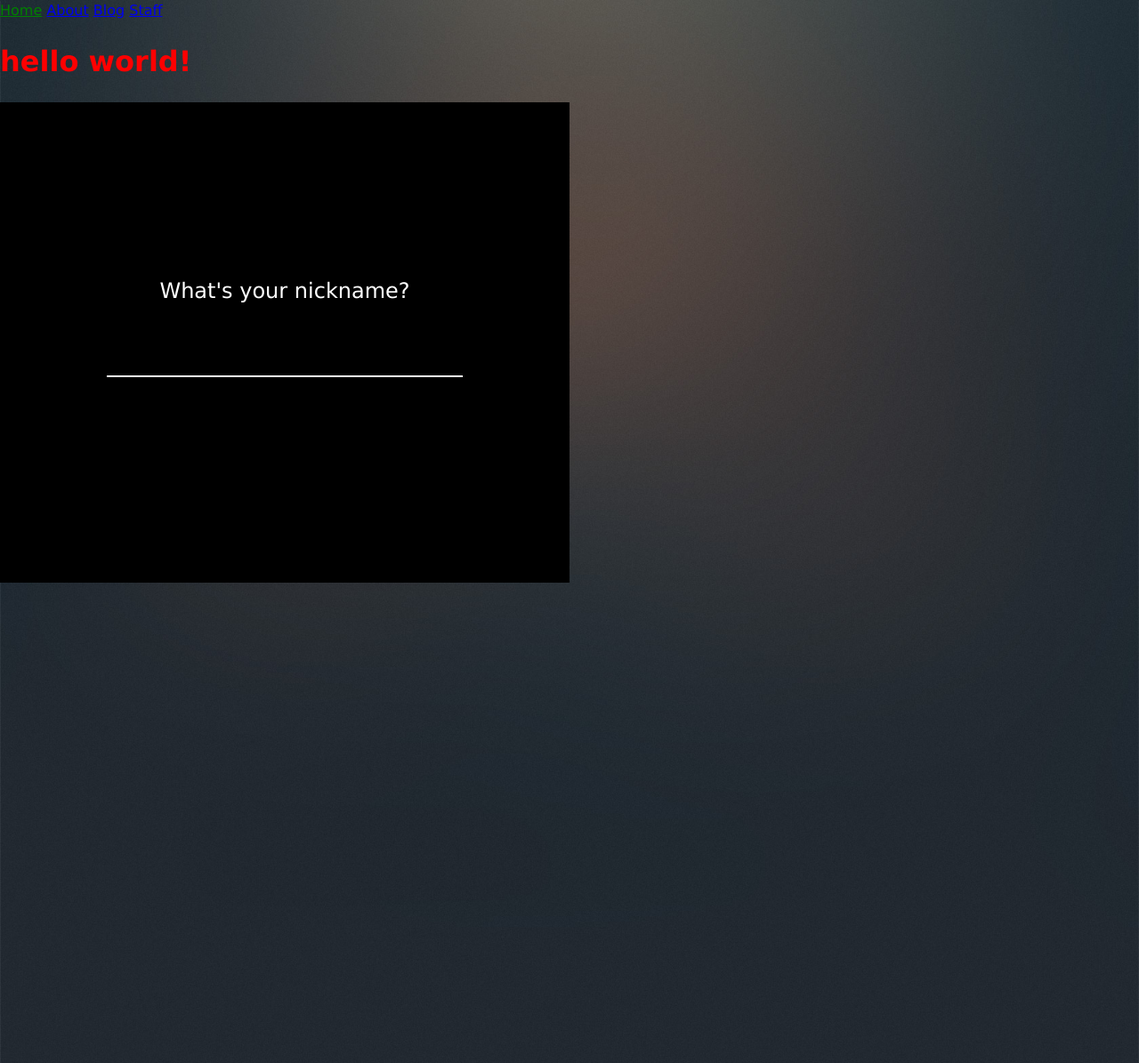
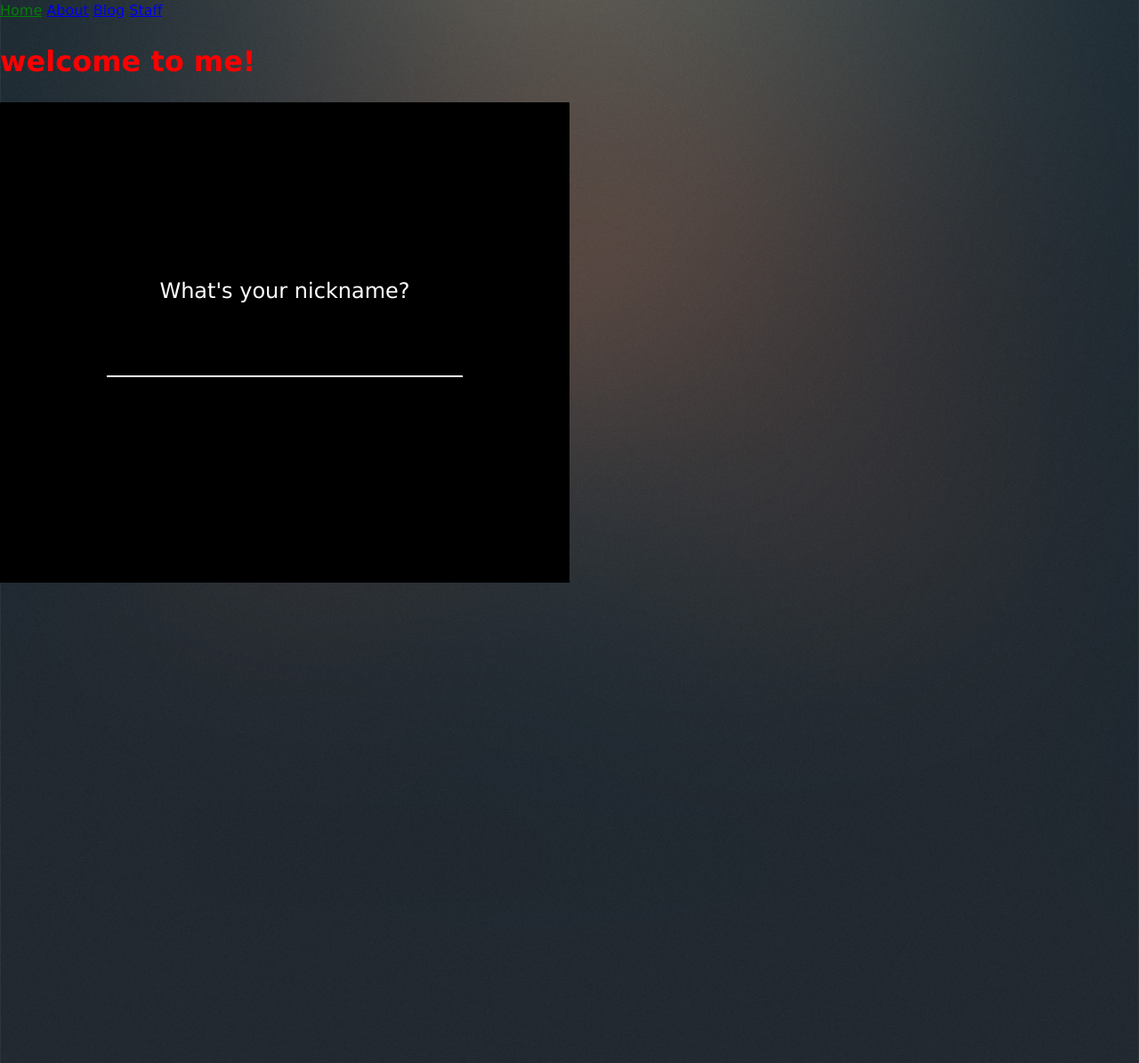
Before and after one commit to jvalle11/jvalle.github.io, a Jekyll site: the page built from index.html, in a window 1280 px wide. Shown: the whole page at 89% size. Built offline with Jekyll 4.4.1, drawn with Linux system fonts in a browser that asks for light colours; nearby versions of some CDN libraries.

Commit message:
changed header

```diff
--- a/index.html
+++ b/index.html
@@ -10,7 +10,7 @@ title: Home
     <link rel="stylesheet" href="/assets/css/styles.css">
   </head>
   <body>
-    <h1>{{ "Hello World!" | downcase }}</h1>
+    <h1>{{ "Welcome To Me!" | downcase }}</h1>
     <ul class="pages">
       <li class="chat page">
         <div class="chatArea">
```
